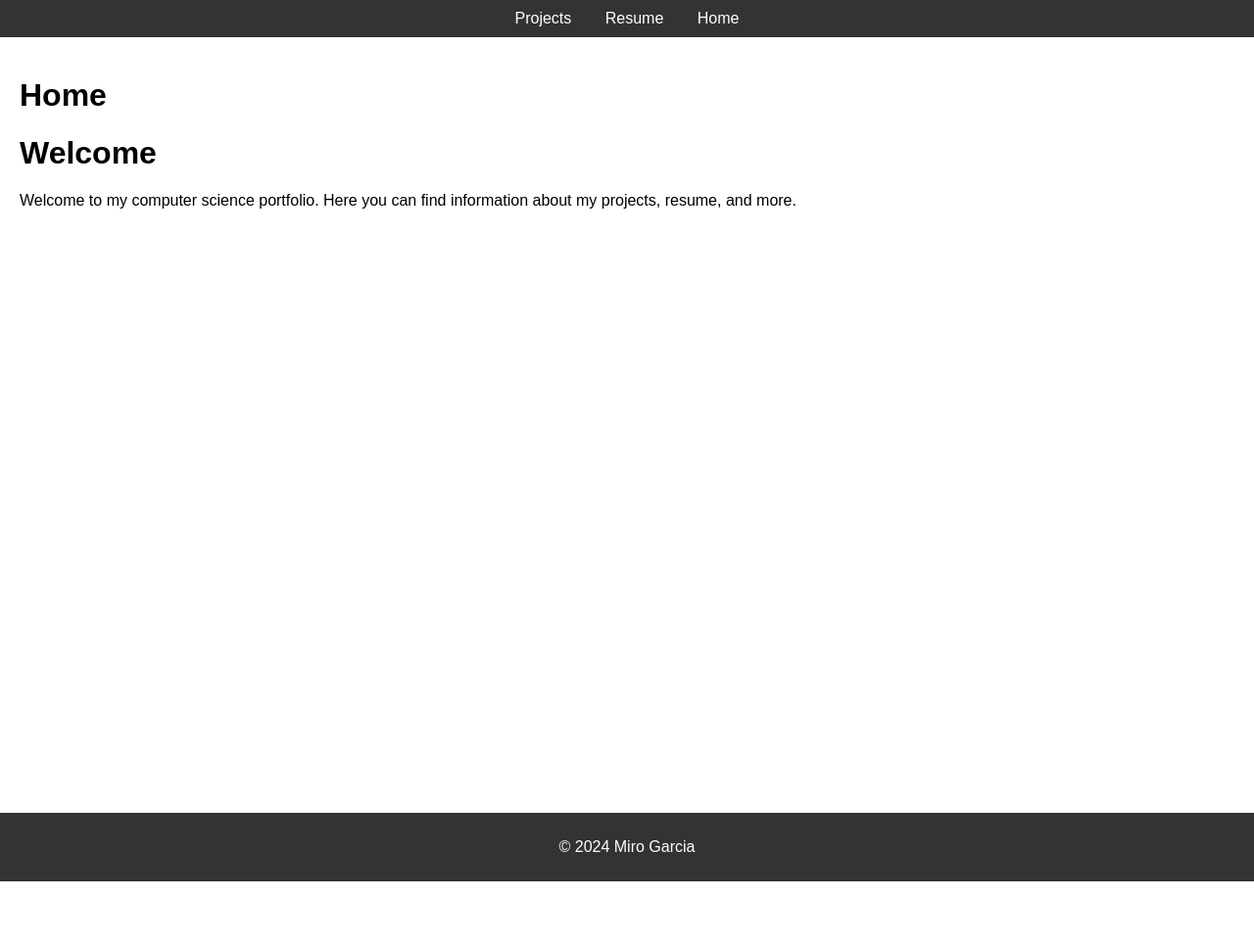
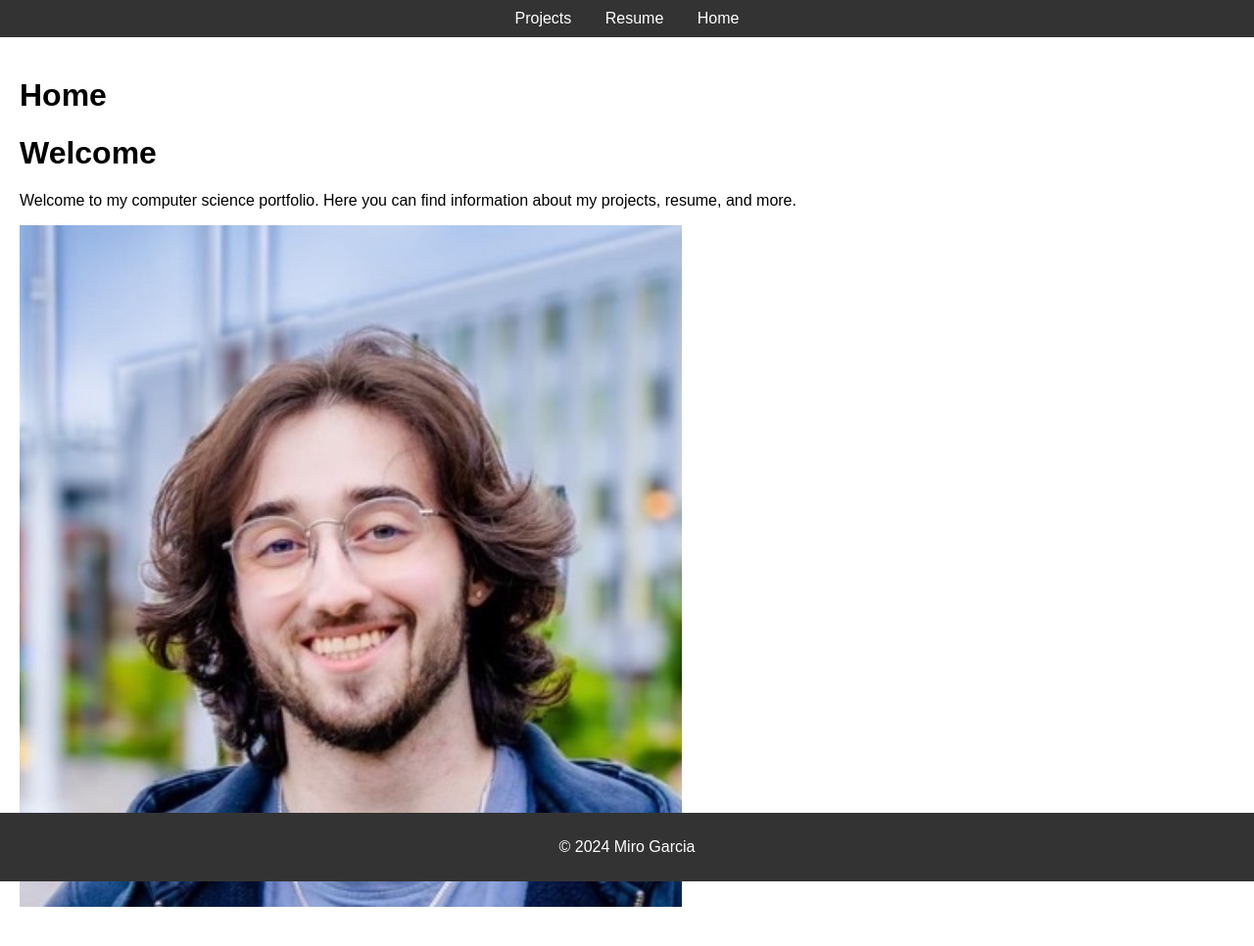
Before and after one commit to miropg/personal-website, a Jekyll site: the page built from index.md, in a window 1280 px wide. Shown: the whole page at 98% size. Built offline with Jekyll 4.4.1, drawn with Linux system fonts in a browser that asks for light colours; before the commit the page ends 900 px from its top, so only the background shows below that.

Commit message:
Update index.md

```diff
--- a/index.md
+++ b/index.md
@@ -7,3 +7,5 @@ nav_order: 1
 # Welcome
 
 Welcome to my computer science portfolio. Here you can find information about my projects, resume, and more.
+
+![Profile Photo]({{ site.baseurl }}/assets/images/IMG_1532,updated.jpg)
```
